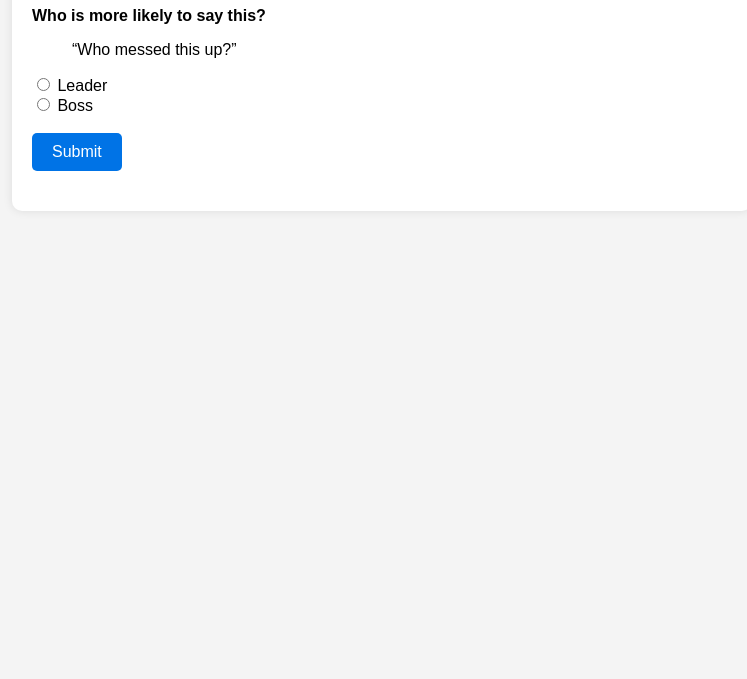
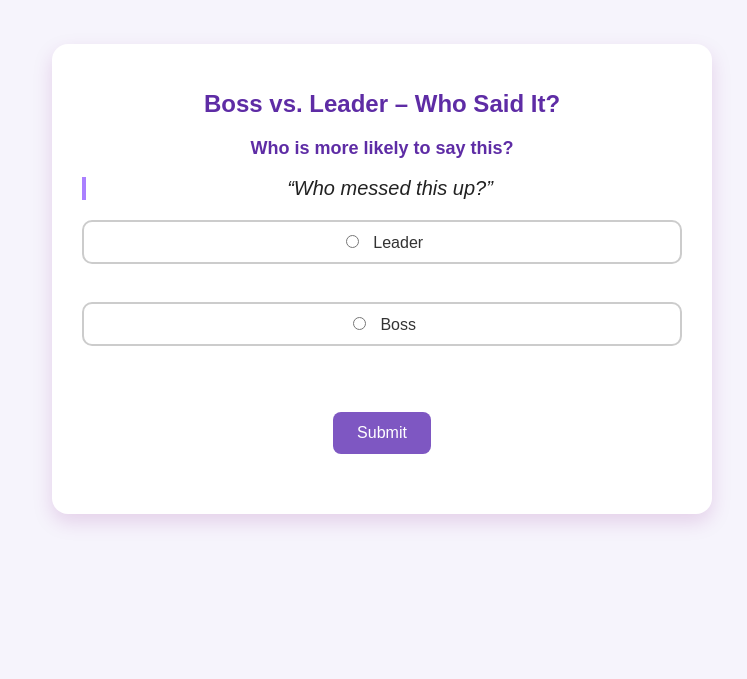
Before and after one commit to KameronM1/Leadervsbossquiz, a plain HTML site: page index.html in a window 1280 px wide. Shown: the part 121-800 px from the top of the page, without its empty margins (258-1005 px from the left). Drawn offline with Linux system fonts and the light colour scheme.

Commit message:
Update styles.css

```diff
--- a/styles.css
+++ b/styles.css
@@ -1,47 +1,108 @@
 body {
-  font-family: Arial, sans-serif;
-  background: #f4f4f4;
-  padding: 20px;
+  font-family: 'Poppins', sans-serif;
+  background: #f6f4fc;
+  color: #333;
+  margin: 0;
+  padding: 0;
+  display: flex;
+  justify-content: center;
+  align-items: center;
+  min-height: 100vh;
+}
+
+.quiz-container {
+  background: #ffffff;
+  padding: 30px;
+  max-width: 600px;
+  width: 90%;
+  box-shadow: 0 8px 20px rgba(128, 0, 128, 0.15);
+  border-radius: 16px;
+  text-align: center;
 }
 
 h1 {
-  text-align: center;
-}
-
-.quiz-container {
-  max-width: 700px;
-  margin: auto;
-  background: #fff;
-  padding: 20px;
-  border-radius: 10px;
-  box-shadow: 0 0 10px rgba(0, 0, 0, 0.1);
-}
-
-.question {
+  font-size: 24px;
+  color: #5e2ca5;
   margin-bottom: 20px;
 }
 
 .question p {
   font-weight: bold;
+  font-size: 18px;
+  color: #5e2ca5;
+}
+
+blockquote {
+  font-style: italic;
+  font-size: 20px;
+  margin: 10px 0 20px;
+  color: #222;
+  border-left: 4px solid #aa80ff;
+  padding-left: 12px;
+}
+
+label {
+  display: block;
+  margin: 10px 0;
+  font-size: 16px;
+  cursor: pointer;
+  padding: 10px;
+  border: 2px solid #ccc;
+  border-radius: 10px;
+  transition: 0.3s ease;
+}
+
+label:hover {
+  background-color: #f0eaff;
+  border-color: #aa80ff;
+}
+
+input[type="radio"] {
+  margin-right: 10px;
+}
+
+button {
+  background-color: #7e57c2;
+  color: white;
+  border: none;
+  padding: 12px 24px;
+  border-radius: 8px;
+  font-size: 16px;
+  cursor: pointer;
+  transition: background-color 0.3s ease;
+  margin-top: 20px;
+}
+
+button:hover {
+  background-color: #5e35b1;
 }
 
 .result {
-  font-size: 1.2em;
-  margin-top: 20px;
-  font-weight: bold;
-  color: #0073e6;
+  margin-top: 30px;
+  font-size: 18px;
+  color: #333;
 }
 
-button {
-  padding: 10px 20px;
-  font-size: 16px;
-  background: #0073e6;
-  color: white;
-  border: none;
-  cursor: pointer;
-  border-radius: 5px;
+.result ul {
+  text-align: left;
+  padding-left: 20px;
+  list-style-type: disc;
 }
 
-button:hover {
-  background: #005bb5;
+@media (max-width: 600px) {
+  .quiz-container {
+    padding: 20px;
+  }
+
+  h1 {
+    font-size: 20px;
+  }
+
+  .question p, blockquote {
+    font-size: 16px;
+  }
+
+  button {
+    width: 100%;
+  }
 }
```
